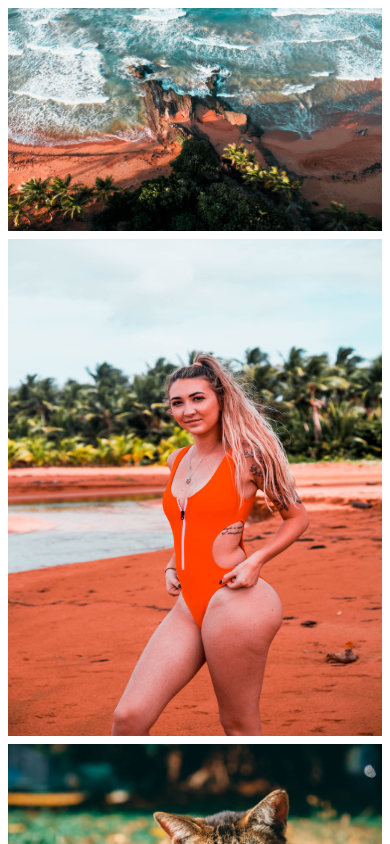
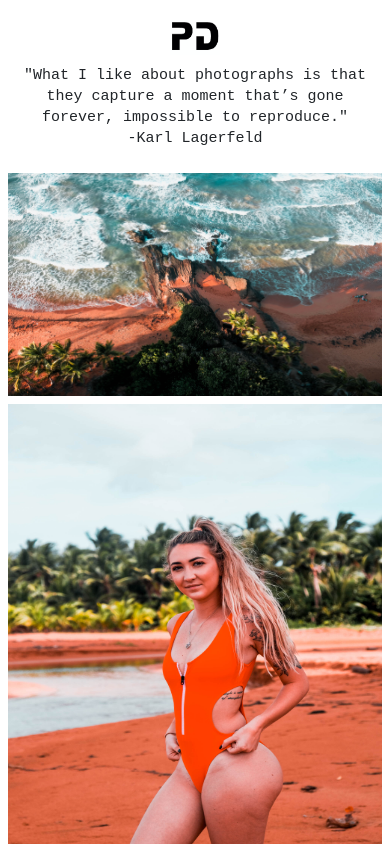
Before and after one commit to PatriceDouge/Personal_Website_V2, a React (Create React App) app: page /photography in a window 390 px wide. Shown: the top 844 px of the page. Built offline with nearby package versions, Linux system fonts and the light colour scheme.

Commit message:
added photography page and fixed links

```diff
--- a/package.json
+++ b/package.json
@@ -17,13 +17,15 @@
     "react-router-dom": "^5.1.2",
     "react-scripts": "2.1.5",
     "react-scroll": "^1.7.14",
-    "react-scroll-to-component": "^1.0.2"
+    "react-scroll-to-component": "^1.0.2",
+    "source-map-explorer": "^2.1.0"
   },
   "scripts": {
     "start": "react-scripts start",
     "build": "react-scripts build",
     "test": "react-scripts test",
-    "eject": "react-scripts eject"
+    "eject": "react-scripts eject",
+    "analyze": "source-map-explorer 'build/static/js/*.js'"
   },
   "browserslist": [
     ">0.2%",
--- a/src/components/Home.js
+++ b/src/components/Home.js
@@ -1,7 +1,9 @@
 import React, { Component } from 'react';
+import { Route, Link, BrowserRouter as Router } from 'react-router-dom'
+import {animateScroll as scroll } from "react-scroll";
+
 import '../styles/Home.css';
 import '../styles/App.css';
-import { Link, animateScroll as scroll } from "react-scroll";
 
 class Home extends Component {
   render() {
@@ -19,9 +21,9 @@ class Home extends Component {
           <h1 className="name">PATRICE DOUGÉ</h1>
 
           <p className="about">
-          I design and develop <a href="">websites</a>, love taking <a href="">pictures</a>,
+          I design and develop <a href="">websites</a>, love taking <Link to="/photography">pictures</Link><a href=""></a>,
             <br />
-          and enjoy <a href="">writting</a> about a variety of subjects.
+          and enjoy <Link to="/blog">writting</Link> about a variety of subjects.
             <br />
           Scroll down to learn more about what I do.
           </p>
--- a/src/components/Photography.js
+++ b/src/components/Photography.js
@@ -1,4 +1,6 @@
 import React, { Component } from 'react';
+import { Route, Link, BrowserRouter as Router } from 'react-router-dom'
+
 import '../styles/App.css';
 import '../styles/Photography.css';
 
@@ -6,6 +8,16 @@ class Photography extends Component {
   render() {
     return (
       <div className="container">
+
+        <div className="logo">
+          <Link to="/"><img src={require('../assets/images/logo.jpg')} alt="logo"/></Link>
+        </div>
+
+        <p className="quote">
+        "What I like about photographs is that they capture a moment that’s gone forever, impossible to reproduce."
+        <br />
+        -Karl Lagerfeld
+        </p>
 
         <div className="row">
 
--- a/src/styles/Photography.css
+++ b/src/styles/Photography.css
@@ -40,3 +40,50 @@
     max-width: 100%;
   }
 }
+
+.logo {
+  margin-top: 50px;
+  margin-bottom: 25px;
+  text-align: center;
+}
+
+.logo img {
+  height: 60px;
+  width: 80px;
+}
+
+.quote {
+  font-family: 'Courier New', Courier, monospace;
+  font-size: 30px;
+  text-align: center;
+}
+
+/* Responsive layout - makes a two column-layout instead of four columns */
+@media screen and (max-width: 800px) {
+  .logo {
+    margin-top: 30px;
+    margin-bottom: 15px;
+  }
+  .logo img {
+    height: 40px;
+    width: 60px;
+  }
+  .quote {
+    font-size: 20px;
+  }
+}
+
+/* Responsive layout - makes the two columns stack on top of each other instead of next to each other */
+@media screen and (max-width: 600px) {
+  .logo {
+    margin-top: 20px;
+    margin-bottom: 10px;
+  }
+  .logo img {
+    height: 35px;
+    width: 50px;
+  }
+  .quote {
+    font-size: 15px;
+  }
+}
```
Also changed, not shown: src/assets/images/logo.jpg (added), 6 other files (tests, documents, lock files or other folders).
